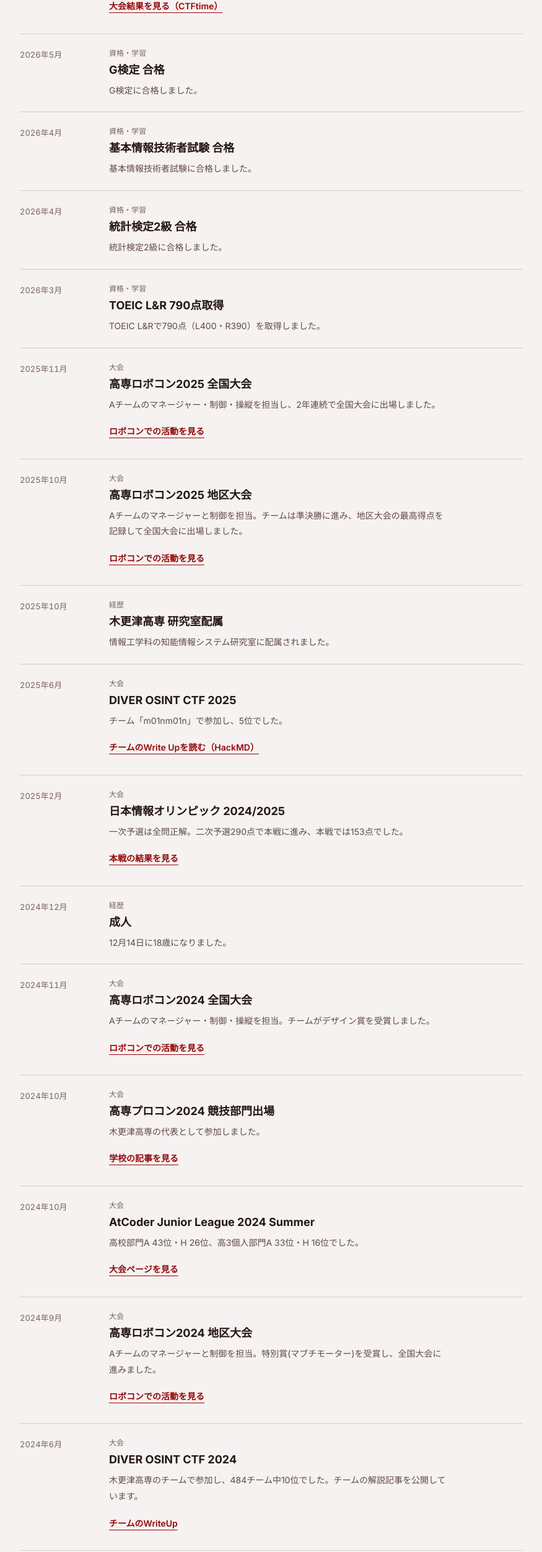
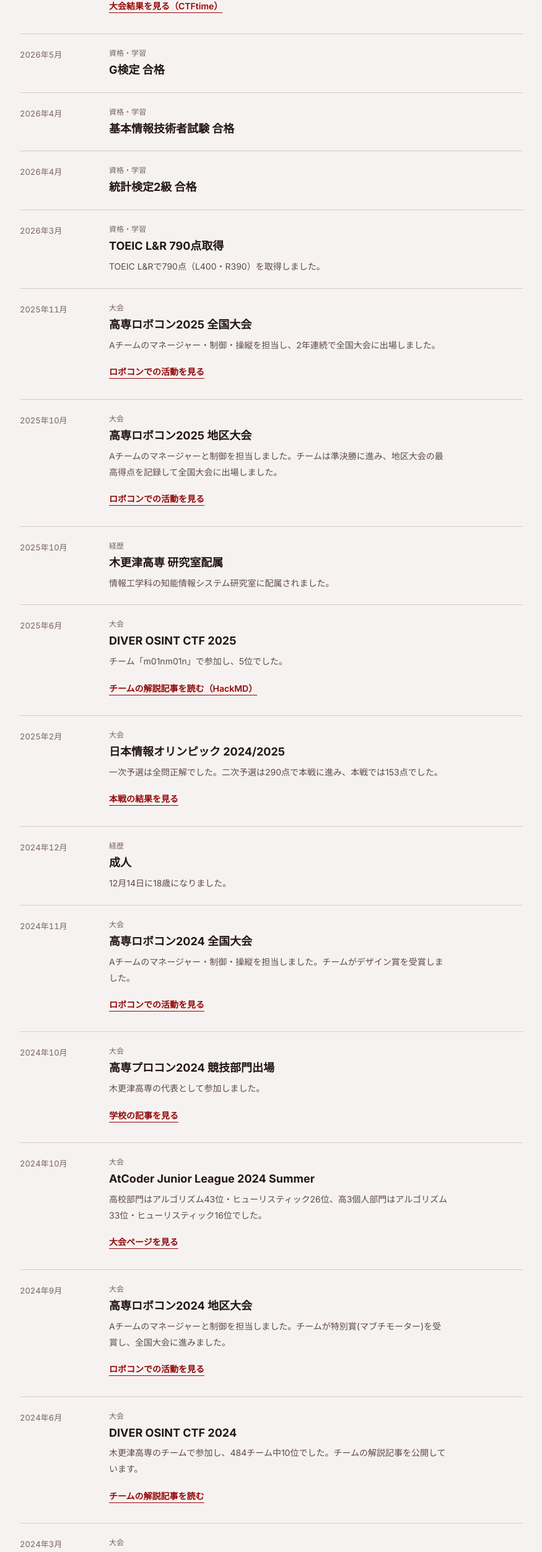
Before and after one commit to starkoka/website, a Next.js app: page /timeline in a window 1280 px wide. Shown: the part 1739-4243 px from the top of the page at 62% size, without its empty margins (202-1077 px from the left). Built offline with nearby package versions, Linux system fonts and the light colour scheme.

Commit message:
fix: 日本語の表現を改善し、重複を削除

```diff
--- a/components/header.js
+++ b/components/header.js
@@ -25,8 +25,8 @@ function ThemeToggle() {
             onClick={toggle}
             className="p-2 min-w-11 min-h-11 rounded-lg transition-colors duration-200 hover:bg-surface-secondary"
             style={{ color: 'var(--color-text-secondary)' }}
-            aria-label={theme === 'light' ? 'ダークモードに切替' : 'ライトモードに切替'}
-            title={theme === 'light' ? 'ダークモードに切替' : 'ライトモードに切替'}
+            aria-label={theme === 'light' ? 'ダークモードに切り替える' : 'ライトモードに切り替える'}
+            title={theme === 'light' ? 'ダークモードに切り替える' : 'ライトモードに切り替える'}
         >
             {theme === 'light' && (
                 <svg className="w-5 h-5" fill="none" viewBox="0 0 24 24" stroke="currentColor" strokeWidth={2}>
--- a/src/app/contact/page.js
+++ b/src/app/contact/page.js
@@ -18,7 +18,10 @@ export default function ContactPage() {
                     aria-label={`X @${social.url.split('/').pop()}を開く`}
                 >
                     <SocialIcon icon={social.icon} />
-                    <span className={styles.contactHandle}>@{social.url.split('/').pop()}</span>
+                    <span>
+                        Xのプロフィールを開く
+                        <span className={styles.contactHandle}> @{social.url.split('/').pop()}</span>
+                    </span>
                 </a>
             ))}
         </div>
--- a/src/app/not-found.js
+++ b/src/app/not-found.js
@@ -12,12 +12,12 @@ export default function NotFound() {
                     お探しのページは見つかりませんでした
                 </p>
                 <p className="text-sm mb-6" style={{ color: 'var(--color-text-muted)' }}>
-                    これは見つからずにふて寝してるきなこ
+                    ページが見つからず、ふて寝しているきなこ
                 </p>
                 <div className="mb-6">
                     <img
                         src="/images/kinako_futene.jpg"
-                        alt="ふて寝してるハムスター"
+                        alt="ふて寝しているハムスター"
                         className="max-w-48 mx-auto rounded-xl object-contain"
                     />
                 </div>
--- a/src/app/page.js
+++ b/src/app/page.js
@@ -68,7 +68,7 @@ export default function Home() {
         </div>
         <p className={styles.affiliation}>{getCurrentAffiliation(true)}</p>
         <p className={styles.intro}>{profile.bio}</p>
-        <nav className={styles.profileNav} aria-label="ページ内とプロフィール">
+        <nav className={styles.profileNav} aria-label="ページ内ナビゲーション">
           <a href="#recent-activity">最近の活動</a>
           <a href="#selected-works">制作物と担当内容</a>
           <a href="#profile-details">プロフィール</a>
@@ -108,7 +108,7 @@ export default function Home() {
           <h2 id="works-heading" className={styles.sectionTitle}>制作物と担当内容</h2>
 
           {featuredWorks.map((item) => <FeaturedWork key={item.slug} item={item} />)}
-          <Link className={styles.allWorks} href="/works">すべての制作物を見る</Link>
+          <Link className={styles.allWorks} href="/works">すべての活動を見る</Link>
         </section>
 
         <section id="profile-details" className={styles.details} aria-labelledby="profile-details-heading">
@@ -126,7 +126,7 @@ export default function Home() {
                 {skills.items.map((skill) => (
                   <li key={skill.name}>
                     <span className={styles.skillName}>{skill.name}</span>
-                    <span className={styles.skillDescription}>{skill.description}</span>
+                    {skill.description && <span className={styles.skillDescription}>{skill.description}</span>}
                   </li>
                 ))}
               </ul>
--- a/src/data/activities.json
+++ b/src/data/activities.json
@@ -9,7 +9,7 @@
       "linkText": "Hizkを見る",
       "internal": true,
       "detail": {
-        "body": "Mozcをベースに、入力した説明文からGPT-4で変換候補を推測するIMEです。Visual C++を使って開発しています。発表スライドとソースコードを公開しています。",
+        "body": "Mozcをベースに、入力した説明文からGPT-4で変換候補を推測するIMEです。Visual C++を使って開発しています。",
         "embeds": [
           {
             "title": "Hizk 紹介スライド",
@@ -167,7 +167,7 @@
       "linkText": "Stellarculatorを見る",
       "internal": true,
       "detail": {
-        "body": "ロジックICで組んだ2bit加減算回路をRaspberry Piにつなぎ、計算結果を表示します。回路の写真とソースコードを公開しています。",
+        "body": "ロジックICで組んだ2bit加減算回路をRaspberry Piにつなぎ、計算結果を表示します。",
         "embeds": []
       },
       "links": [
@@ -317,7 +317,7 @@
       "category": "competition",
       "slug": "KosenRobocon",
       "title": "高専ロボコン",
-      "description": "2022年から木更津高専ロボット研究同好会所属として高専ロボコンに参加しています。リーダー、マネージャー、制御、操縦を担当してきました。",
+      "description": "2022年から木更津高専ロボット研究同好会の一員として高専ロボコンに参加しています。リーダー、マネージャー、制御、操縦を担当してきました。",
       "linkText": "高専ロボコンを見る",
       "internal": true,
       "detail": {
@@ -344,21 +344,21 @@
           "date": "2024-09",
           "type": "contest",
           "title": "高専ロボコン2024 地区大会",
-          "description": "Aチームのマネージャーと制御を担当。特別賞(マブチモーター)を受賞し、全国大会に進みました。"
+          "description": "Aチームのマネージャーと制御を担当しました。チームが特別賞(マブチモーター)を受賞し、全国大会に進みました。"
         },
         {
           "id": "202411",
           "date": "2024-11",
           "type": "contest",
           "title": "高専ロボコン2024 全国大会",
-          "description": "Aチームのマネージャー・制御・操縦を担当。チームがデザイン賞を受賞しました。"
+          "description": "Aチームのマネージャー・制御・操縦を担当しました。チームがデザイン賞を受賞しました。"
         },
         {
           "id": "202510",
           "date": "2025-10",
           "type": "contest",
           "title": "高専ロボコン2025 地区大会",
-          "description": "Aチームのマネージャーと制御を担当。チームは準決勝に進み、地区大会の最高得点を記録して全国大会に出場しました。"
+          "description": "Aチームのマネージャーと制御を担当しました。チームは準決勝に進み、地区大会の最高得点を記録して全国大会に出場しました。"
         },
         {
           "id": "202511",
@@ -408,7 +408,7 @@
         {
           "id": "image-6",
           "src": "/images/works/KosenRBKN/6.png",
-          "alt": "イオンモール木更津におけるデモにおける，ロボットの展示"
+          "alt": "イオンモール木更津でのロボットの展示・実演"
         },
         {
           "id": "image-7",
@@ -432,7 +432,7 @@
         {
           "id": "image-10",
           "src": "/images/works/KosenRBKN/10.png",
-          "alt": "高専ロボコン2025の競技を行う様子(ゲートの上の天井を載せている)",
+          "alt": "高専ロボコン2025の競技中、ゲートの上に天井を載せている様子",
           "width": 1488,
           "height": 840
         },
@@ -453,7 +453,7 @@
         {
           "id": "image-13",
           "src": "/images/works/KosenRBKN/13.png",
-          "alt": "高専ロボコン2026 関東甲信越地区大会にて ロボットとツーショット",
+          "alt": "高専ロボコン2026 関東甲信越地区大会でロボットと撮影した写真",
           "width": 2240,
           "height": 3072
         }
@@ -470,7 +470,7 @@
       "slug": null,
       "title": "DIVER OSINT CTF 2024",
       "description": "木更津高専のチームで参加し、484チーム中10位でした。チームの解説記事を公開しています。",
-      "linkText": "チームのWriteUp",
+      "linkText": "チームの解説記事を読む",
       "internal": false,
       "events": [
         {
@@ -483,7 +483,7 @@
       "links": [
         {
           "id": "primary",
-          "label": "チームのWriteUp",
+          "label": "チームの解説記事を読む",
           "url": "https://hackmd.io/@YumaOchi/rJ52sqGH0"
         }
       ]
@@ -542,7 +542,7 @@
       "category": "competition",
       "slug": null,
       "title": "日本情報オリンピック 2023/2024",
-      "description": "一次予選は全問正解。二次予選は174点（各問題100・47・23・4・0点）でした。",
+      "description": "一次予選は全問正解でした。二次予選は174点（各問題100・47・23・4・0点）でした。",
       "linkText": "JOI2023/2024 二次予選問題",
       "internal": false,
       "events": [
@@ -566,7 +566,7 @@
       "category": "competition",
       "slug": null,
       "title": "DIVER OSINT CTF 2025",
-      "linkText": "チームのWrite Upを読む",
+      "linkText": "チームの解説記事を読む",
       "internal": false,
       "events": [
         {
@@ -579,7 +579,7 @@
       "links": [
         {
           "id": "primary",
-          "label": "チームのWrite Upを読む（HackMD）",
+          "label": "チームの解説記事を読む（HackMD）",
           "url": "https://hackmd.io/@tsuneki/HyfEQFGXlg"
         }
       ],
@@ -631,7 +631,7 @@
           "url": "https://www.ioi-jp.org/joi/2024/2025-joi-ho-list"
         }
       ],
-      "description": "一次予選は全問正解。二次予選290点で本戦に進み、本戦では153点でした。"
+      "description": "一次予選は全問正解でした。二次予選は290点で本戦に進み、本戦では153点でした。"
     },
     {
       "id": "kosen-procon-2024",
@@ -679,7 +679,7 @@
           "url": "https://atcoder.jp/contests/ajl2024summer"
         }
       ],
-      "description": "高校部門A 43位・H 26位、高3個人部門A 33位・H 16位でした。"
+      "description": "高校部門はアルゴリズム43位・ヒューリスティック26位、高3個人部門はアルゴリズム33位・ヒューリスティック16位でした。"
     },
     {
       "id": "toeic-2026",
@@ -708,7 +708,7 @@
           "period": "early"
         }
       ],
-      "description": "統計検定2級に合格しました。"
+      "description": ""
     },
     {
       "id": "fundamental-it-2026",
@@ -723,7 +723,7 @@
           "period": "late"
         }
       ],
-      "description": "基本情報技術者試験に合格しました。"
+      "description": ""
     },
     {
       "id": "g-test-2026",
@@ -737,7 +737,7 @@
           "type": "qualification"
         }
       ],
-      "description": "G検定に合格しました。"
+      "description": ""
     },
     {
       "id": "kisarazu-advent-calendar",
--- a/src/data/skills.json
+++ b/src/data/skills.json
@@ -27,7 +27,7 @@
     {
       "name": "Git / GitHub",
       "icon": "https://skillicons.dev/icons?i=git,github&theme=light",
-      "description": "開発で使用"
+      "description": ""
     },
     {
       "name": "Raspberry Pi",
```
Also changed, not shown: 1 other file (tests, documents, lock files or other folders).
